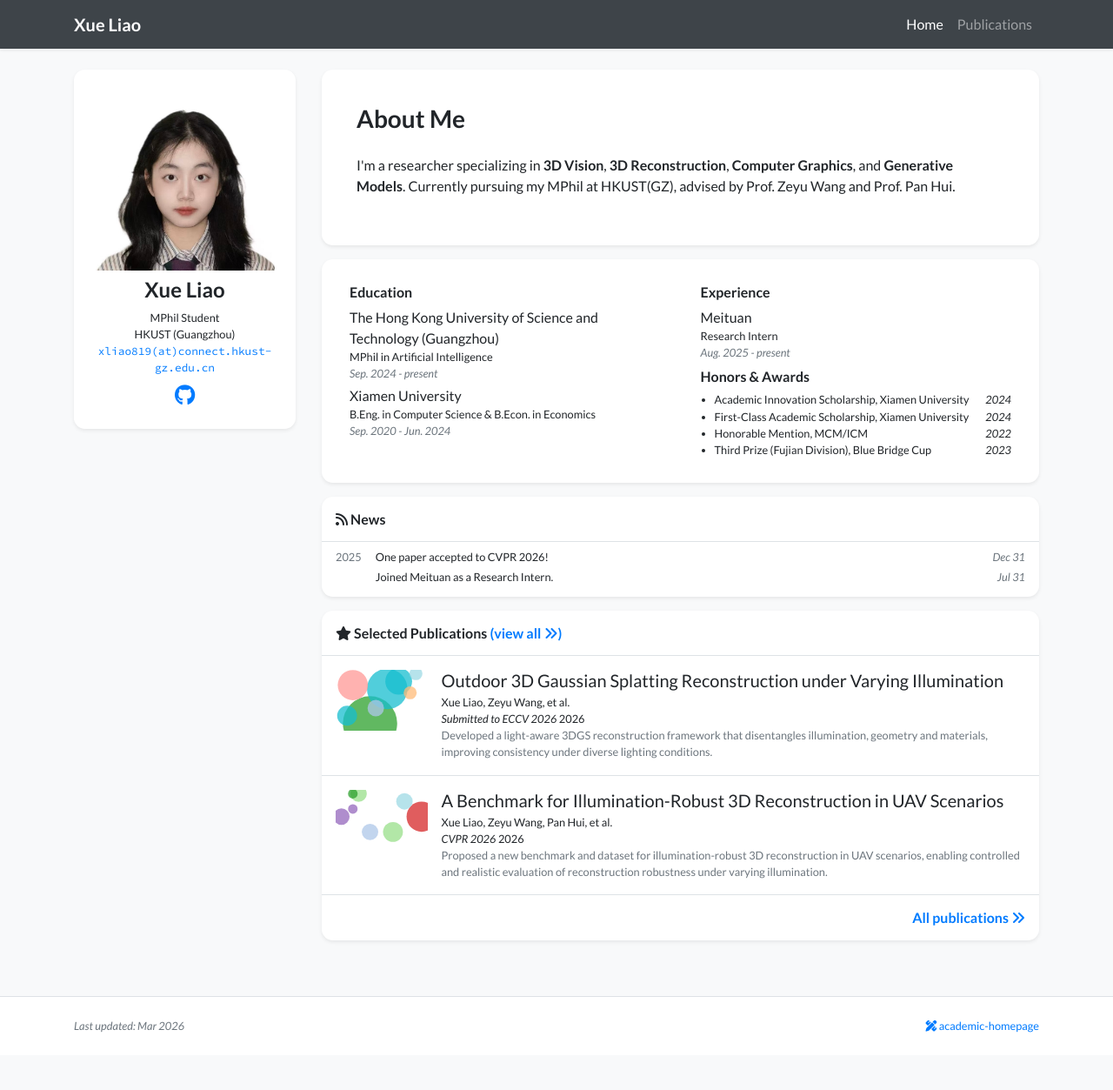
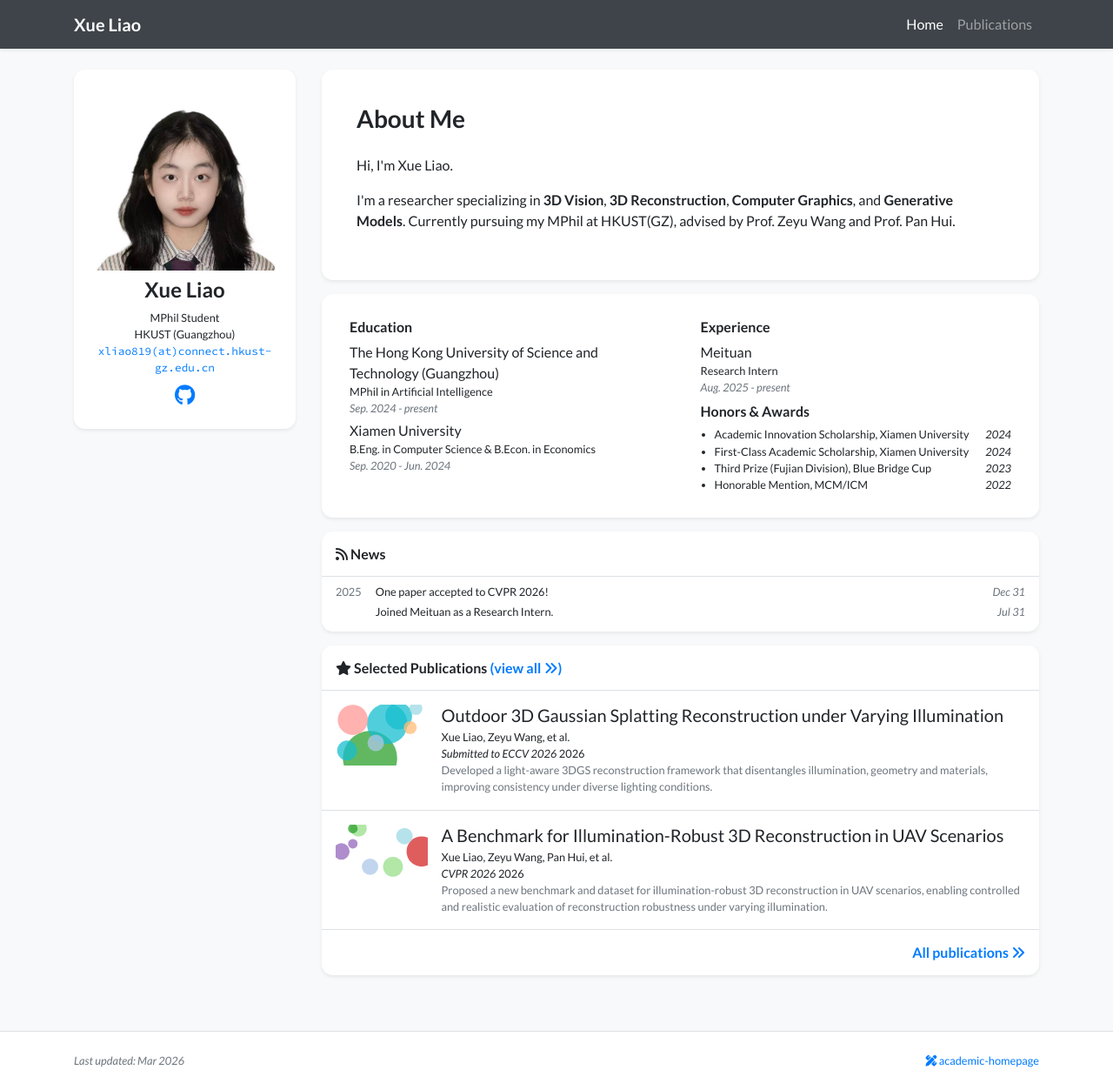
Before and after one commit to yutiaoyi/yutiaoyi.github.io, a Jekyll site: the page built from index.html, in a window 1280 px wide and 1253 px high. Shown: the whole window at 87% size. Built offline with Jekyll 4.4.1, drawn with Linux system fonts in a browser that asks for light colours; nearby versions of some CDN libraries; a style sheet for code colours, icons or effects is not loaded.

Commit message:
Add greeting to About Me

```diff
--- a/_data/profile.yml
+++ b/_data/profile.yml
@@ -11,6 +11,9 @@ github: "yutiaoyi"
 
 short_bio_text_justify: false
 short_bio: >-
+  <p>
+    Hi, I'm Xue Liao.
+  </p>
   <p>
     I'm a researcher specializing in <strong>3D Vision</strong>,
     <strong>3D Reconstruction</strong>, <strong>Computer Graphics</strong>,
@@ -38,7 +41,7 @@ awards:
   date: 2024
 - name: First-Class Academic Scholarship, Xiamen University
   date: 2024
+- name: Third Prize (Fujian Division), Blue Bridge Cup
+  date: 2023
 - name: Honorable Mention, MCM/ICM
   date: 2022
-- name: Third Prize (Fujian Division), Blue Bridge Cup
-  date: 2023
```
